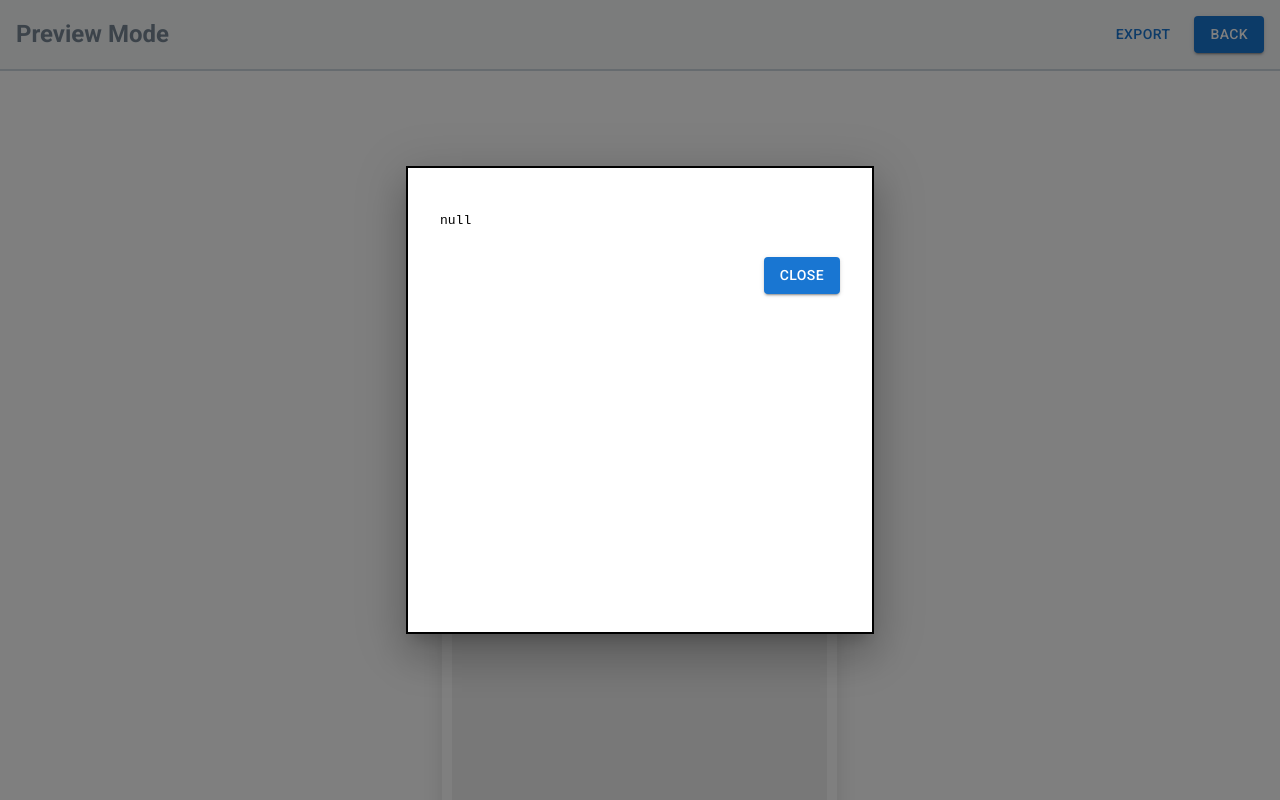
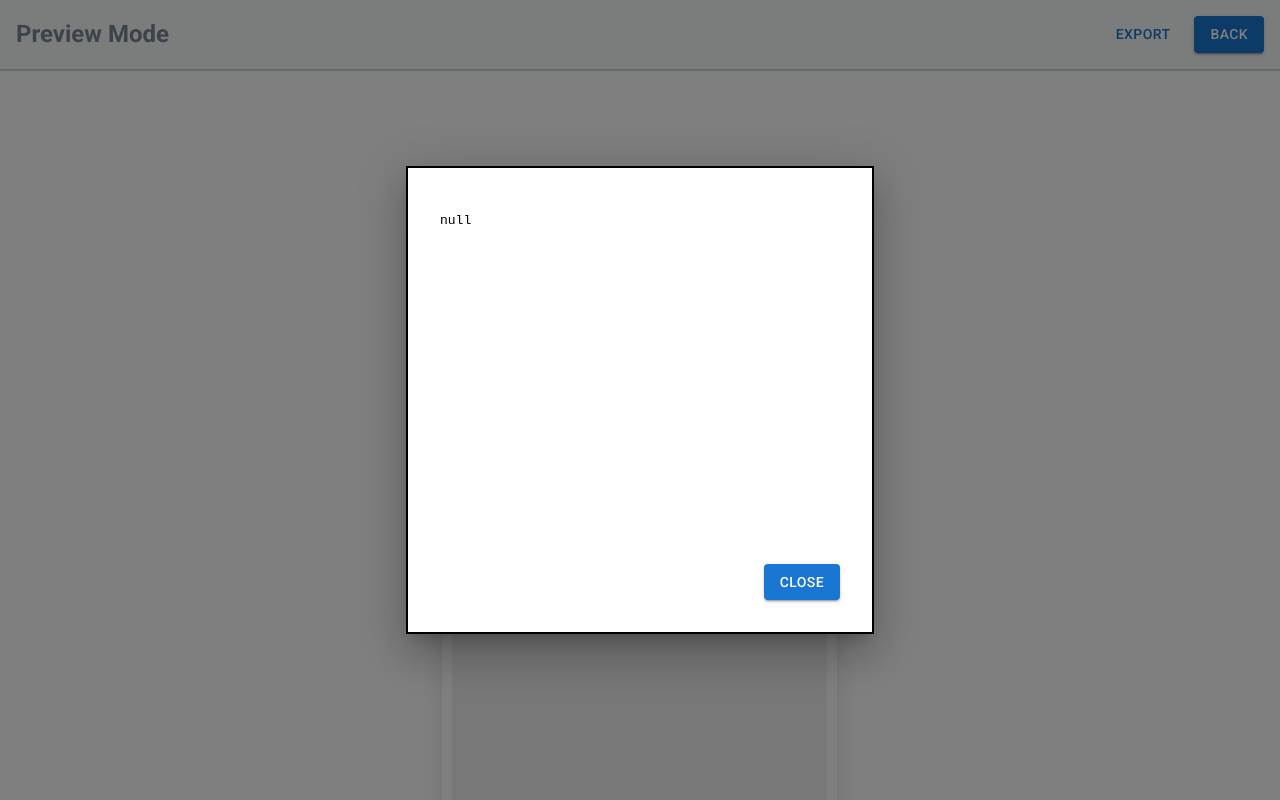
Before and after one commit to osoc22/project-digital-wallet, a React (Create React App) app: page /preview in a window 1280 px wide. Both pictures are taken after a click on the button "EXPORT". Shown: the top 800 px of the page. Built offline with nearby package versions, Linux system fonts and the light colour scheme.

Commit message:
Update preview modal

```diff
--- a/src/components/Preview.tsx
+++ b/src/components/Preview.tsx
@@ -105,8 +105,8 @@ export default function Preview() {
               </Box>
             </Stack>
             <Modal open={open} onClose={() => setOpen(!open)}>
-              <Stack sx={style} direction="column" spacing={2}>
-                <Box sx={{ overflowY: "scroll" }}>
+              <Stack sx={style} direction="column" spacing={2} justifyContent="space-between">
+                <Box sx={{ overflowY: "scroll", flexGrow: 1 }}>
                   <pre>{JSON.stringify(procedure, null, 2)}</pre>
                 </Box>
                 <Button
```
